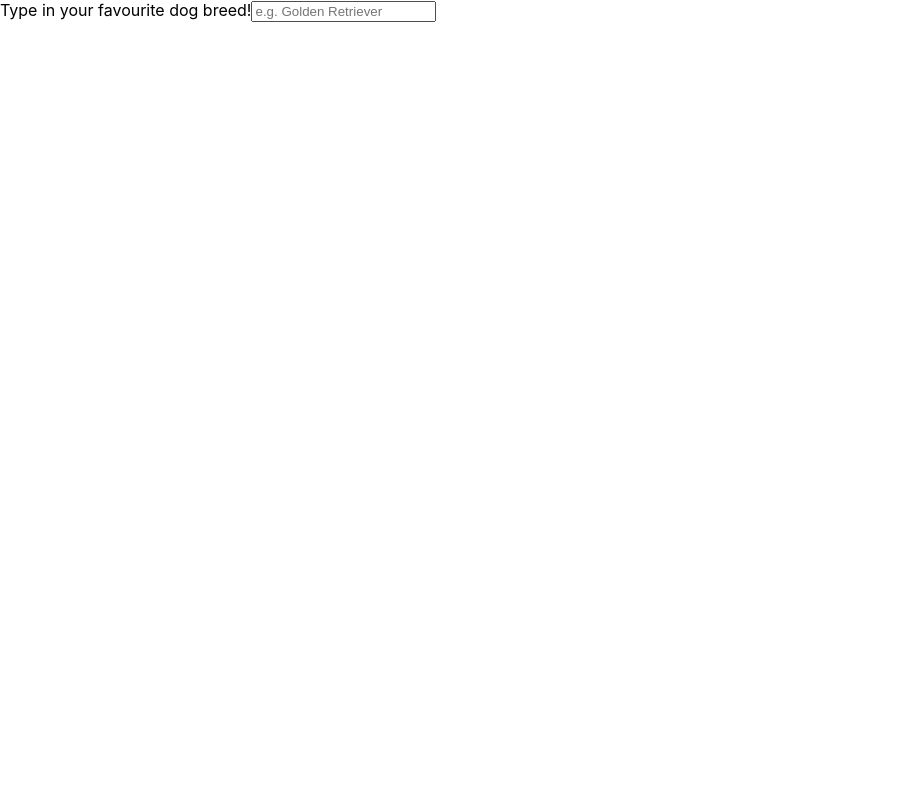
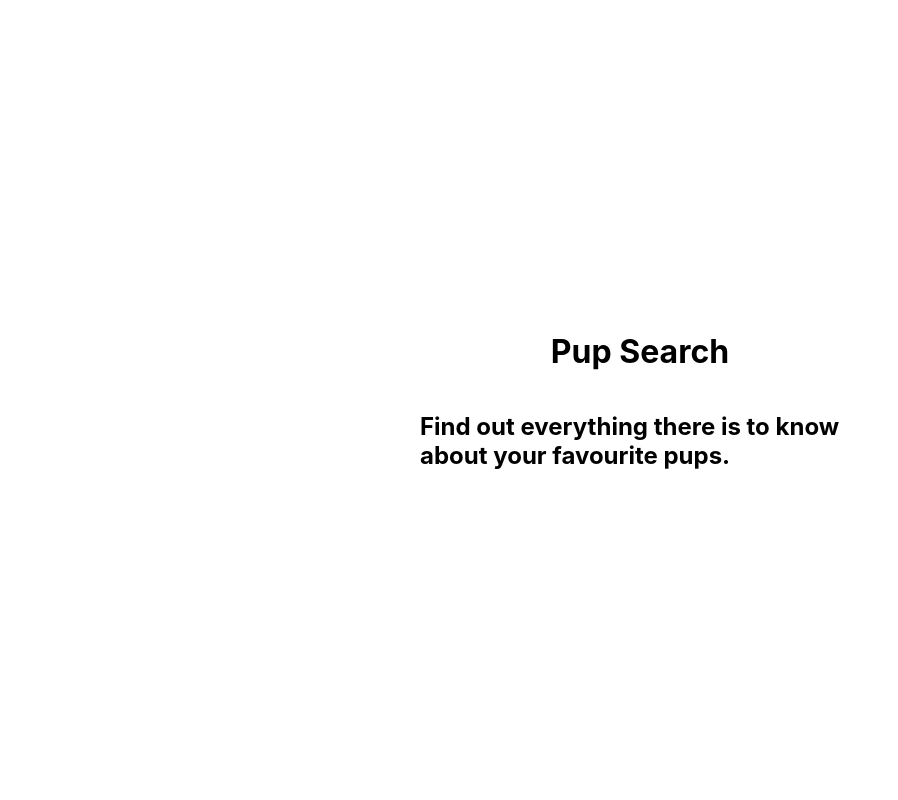
Before and after one commit to sachabosnic/find-my-fave-pup, a React (Create React App) app: page / in a window 1280 px wide. Shown: the top 800 px of the page, without its empty margins (0-898 px from the left). Built offline with nearby package versions, Linux system fonts and the light colour scheme.

Commit message:
started style

```diff
--- a/src/App.js
+++ b/src/App.js
@@ -1,6 +1,6 @@
 import React, { Component } from 'react';
 import InputForm from './components/inputForm';
-import './App.css';
+import './styles/app.css';
 
 class App extends Component {
 
@@ -14,6 +14,10 @@ class App extends Component {
   render() {
     return (
       <div className="dogApp">
+        <div className="title">
+          <h1>Pup Search</h1>
+          <h2>Find out everything there is to know about your favourite pups.</h2>
+        </div>
         <InputForm/>
       </div>
     );
--- /dev/null
+++ b/src/styles/app.css
@@ -0,0 +1,232 @@
+/* General styling */
+article, aside, details, figcaption, figure, footer, header, hgroup, nav, section, summary {
+  display: block;
+}
+
+audio, canvas, video {
+  display: inline-block;
+}
+
+audio:not([controls]) {
+  display: none;
+  height: 0;
+}
+
+[hidden] {
+  display: none;
+}
+
+html {
+  font-family: sans-serif;
+  -webkit-text-size-adjust: 100%;
+  -ms-text-size-adjust: 100%;
+}
+
+a:focus {
+  outline: thin dotted;
+}
+
+a:active, a:hover {
+  outline: 0;
+}
+
+h1 {
+  font-size: 2em;
+}
+
+abbr[title] {
+  border-bottom: 1px dotted;
+}
+
+b, strong {
+  font-weight: 700;
+}
+
+dfn {
+  font-style: italic;
+}
+
+mark {
+  background: #ff0;
+  color: #000;
+}
+
+code, kbd, pre, samp {
+  font-family: monospace, serif;
+  font-size: 1em;
+}
+
+pre {
+  white-space: pre-wrap;
+  word-wrap: break-word;
+}
+
+q {
+  quotes: \201C \201D \2018 \2019;
+}
+
+small {
+  font-size: 80%;
+}
+
+sub, sup {
+  font-size: 75%;
+  line-height: 0;
+  position: relative;
+  vertical-align: baseline;
+}
+
+sup {
+  top: -.5em;
+}
+
+sub {
+  bottom: -.25em;
+}
+
+img {
+  border: 0;
+}
+
+svg:not(:root) {
+  overflow: hidden;
+}
+
+fieldset {
+  border: 1px solid silver;
+  margin: 0 2px;
+  padding: .35em .625em .75em;
+}
+
+button, input, select, textarea {
+  font-family: inherit;
+  font-size: 100%;
+  margin: 0;
+}
+
+button, input {
+  line-height: normal;
+}
+
+button, html input[type=button], input[type=reset], input[type=submit] {
+  -webkit-appearance: button;
+  cursor: pointer;
+}
+
+button[disabled], input[disabled] {
+  cursor: default;
+}
+
+input[type=checkbox], input[type=radio] {
+  -webkit-box-sizing: border-box;
+          box-sizing: border-box;
+  padding: 0;
+}
+
+input[type=search] {
+  -webkit-appearance: textfield;
+  -webkit-box-sizing: content-box;
+  box-sizing: content-box;
+}
+
+input[type=search]::-webkit-search-cancel-button, input[type=search]::-webkit-search-decoration {
+  -webkit-appearance: none;
+}
+
+textarea {
+  overflow: auto;
+  vertical-align: top;
+}
+
+table {
+  border-collapse: collapse;
+  border-spacing: 0;
+}
+
+body, figure {
+  margin: 0;
+}
+
+legend, button::-moz-focus-inner, input::-moz-focus-inner {
+  border: 0;
+  padding: 0;
+}
+
+.clearfix:after {
+  visibility: hidden;
+  display: block;
+  font-size: 0;
+  content: '';
+  clear: both;
+  height: 0;
+}
+
+* {
+  -webkit-box-sizing: border-box;
+  box-sizing: border-box;
+}
+
+ul, li, p {
+  padding: 0;
+  margin: 0;
+}
+
+.dogApp {
+  display: -webkit-box;
+  display: -ms-flexbox;
+  display: flex;
+  -webkit-box-orient: vertical;
+  -webkit-box-direction: normal;
+      -ms-flex-direction: column;
+          flex-direction: column;
+  -ms-flex-wrap: wrap;
+      flex-wrap: wrap;
+  -webkit-box-pack: center;
+      -ms-flex-pack: center;
+          justify-content: center;
+  -webkit-box-align: center;
+      -ms-flex-align: center;
+          align-items: center;
+}
+
+.dogApp .title {
+  display: -webkit-box;
+  display: -ms-flexbox;
+  display: flex;
+  -webkit-box-orient: vertical;
+  -webkit-box-direction: normal;
+      -ms-flex-direction: column;
+          flex-direction: column;
+  -ms-flex-wrap: nowrap;
+      flex-wrap: nowrap;
+  -webkit-box-pack: center;
+      -ms-flex-pack: center;
+          justify-content: center;
+  -webkit-box-align: center;
+      -ms-flex-align: center;
+          align-items: center;
+  min-height: 100vh;
+  width: 50%;
+  padding: 100px;
+  text-align: left;
+}
+
+.dogApp .search {
+  display: -webkit-box;
+  display: -ms-flexbox;
+  display: flex;
+  -webkit-box-orient: vertical;
+  -webkit-box-direction: normal;
+      -ms-flex-direction: column;
+          flex-direction: column;
+  -ms-flex-wrap: nowrap;
+      flex-wrap: nowrap;
+  -webkit-box-pack: center;
+      -ms-flex-pack: center;
+          justify-content: center;
+  -webkit-box-align: left;
+      -ms-flex-align: left;
+          align-items: left;
+  min-height: 100vh;
+}
+/*# sourceMappingURL=app.css.map */
--- /dev/null
+++ b/src/styles/app.scss
@@ -0,0 +1,4 @@
+@import "./partials/setup";
+@import "./partials/mixins";
+@import "./partials/globals";
+@import "./partials/title";
--- /dev/null
+++ b/src/styles/partials/_globals.scss
@@ -0,0 +1,4 @@
+ul, li, p {
+    padding: 0;
+    margin: 0;
+}
--- /dev/null
+++ b/src/styles/partials/_title.scss
@@ -0,0 +1,17 @@
+.dogApp {
+    @include flex (column, wrap, center, center);
+
+    .title{
+        @include flex (column, nowrap, center, center);
+        min-height: 100vh;
+        width: 50%;
+        padding: 100px;
+        text-align: left;
+    }
+
+
+    .search {
+        @include flex (column, nowrap, center, left);
+        min-height: 100vh;
+    }
+}
```
Also changed, not shown: src/styles/partials/_mixins.scss (added, +21 -0 lines), src/styles/partials/_setup.scss (added, +6 -0 lines), 1 other file (tests, documents, lock files or other folders).
